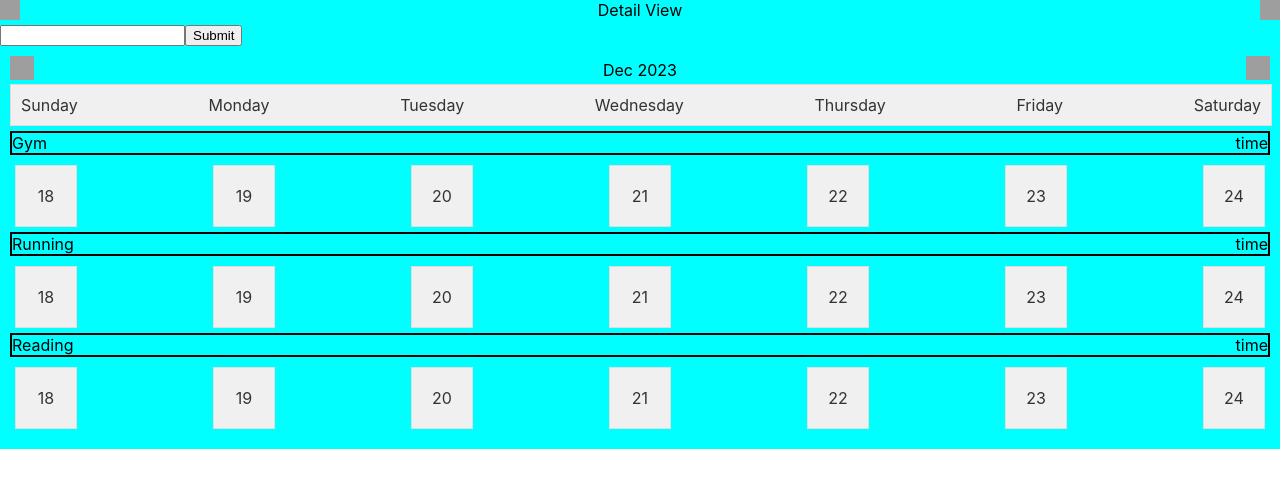
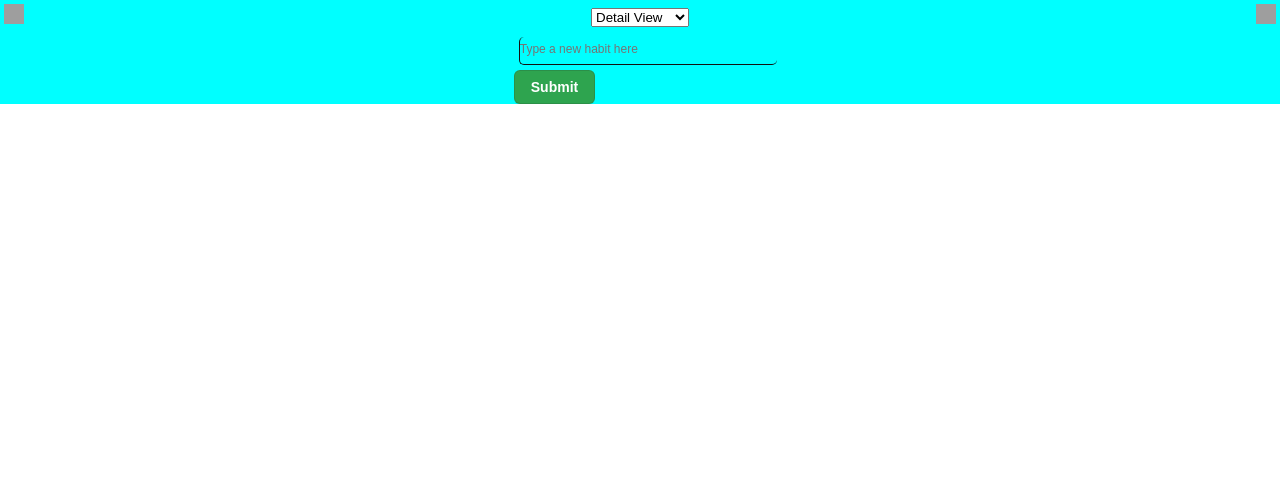
Before and after one commit to rahulpathak1501/codingninja-tracker-app, a React (Create React App) app: page / in a window 1280 px wide. Both pictures are taken after a click on the button "Add New Habit". Shown: the top 488 px of the page. Built offline with nearby package versions, Linux system fonts and the light colour scheme; grey boxes are pictures that could not be loaded.

Commit message:
Made the changes in NavBar So that it can have a dropdown menu and added few css

```diff
--- a/src/Action/index.js
+++ b/src/Action/index.js
@@ -3,6 +3,7 @@ export const ADD_HABIT = "ADD_HABIT";
 export const SWITCH_COM = "SWITCH_COM";
 export const UPDATE_CURRENT_MONTH = "UPDATE_CURRENT_MONTH";
 export const COUNT_DONE_STATUSES = "COUNT_DONE_STATUSES";
+export const UPDATE_VIEW = "UPDATE_VIEW";
 
 export function addHabit(habit) {
   console.log(habit);
@@ -33,3 +34,10 @@ export function countDoneStatuses(doneCount) {
     doneCount,
   };
 }
+
+export function updateView(viewType) {
+  return {
+    type: UPDATE_VIEW,
+    viewType,
+  };
+}
--- a/src/Reducer/index.js
+++ b/src/Reducer/index.js
@@ -4,6 +4,7 @@ import {
   SWITCH_COM,
   UPDATE_CURRENT_MONTH,
   COUNT_DONE_STATUSES,
+  UPDATE_VIEW,
 } from "../Action";
 
 const initialHabitState = {
@@ -11,6 +12,7 @@ const initialHabitState = {
   switchCom: true,
   currentMonth: new Date(),
   doneCount: {},
+  viewType: "detailView",
 };
 
 export default function habits(state = initialHabitState, action) {
@@ -35,6 +37,11 @@ export default function habits(state = initialHabitState, action) {
         ...state,
         doneCount: action.doneCount,
       };
+    case UPDATE_VIEW:
+      return {
+        ...state,
+        viewType: action.viewType,
+      };
     default:
       return state;
   }
--- a/src/component/App.js
+++ b/src/component/App.js
@@ -11,7 +11,10 @@ function App() {
 
   const habitList = useSelector((state) => state.habitList);
   const switchCom = useSelector((state) => state.switchCom);
+  const viewType = useSelector((state) => state.viewType);
   const [newHabit, setNewHabit] = useState("");
+
+  console.log(viewType);
 
   const newHabitButton = () => {
     dispatch(switchComponents(false));
@@ -28,27 +31,32 @@ function App() {
   return (
     <div className="App">
       <NavBar />
-      {switchCom && (
+      {viewType === "detailView" && (
+        <>
+          {switchCom ? (
             <>
               {habitList.map((habit, index) => (
                 <Habbit habits={habit} key={index} />
               ))}
               <button onClick={newHabitButton}>Add New Habit</button>
             </>
-      )}
-      {!switchCom && (
+          ) : (
             <div className="add-habit">
               <form onSubmit={handleNewHabit}>
                 <input
+                  className="habit-input"
                   type="text"
                   onChange={(habit) => setNewHabit(habit.target.value)}
+                  placeholder="Type a new habit here"
                   required
                 />
-            <button>Submit</button>
+                <button type="submit">Submit</button>
               </form>
             </div>
           )}
-      <HabitTrackerWeekView />
+        </>
+      )}
+      {viewType === "weeklyView" && <HabitTrackerWeekView />}
     </div>
   );
 }
--- a/src/component/NavBar.js
+++ b/src/component/NavBar.js
@@ -1,4 +1,13 @@
+import { updateView } from "../Action";
+import { useDispatch, useSelector } from "react-redux";
+
 function NavBar() {
+  const dispatch = useDispatch();
+
+  const handleViewType = (value) => {
+    dispatch(updateView(value));
+  };
+
   return (
     <div className="NavBar">
       <div className="left-side-spans">
@@ -9,7 +18,15 @@ function NavBar() {
           alt="line-width"
         />
       </div>
-      <div className=""> Detail View </div>
+      <div className="">
+        <select
+          className="menu"
+          onChange={(e) => handleViewType(e.target.value)}
+        >
+          <option value="detailView">Detail View</option>
+          <option value="weeklyView">Weekly View</option>
+        </select>
+      </div>
       <div className="rigt-side-spans">
         <img
           width="20"
--- a/src/index.css
+++ b/src/index.css
@@ -23,9 +23,13 @@ code {
 }
 .NavBar {
   display: flex;
-  flex-grow: 1;
-  justify-content: space-between;
-  width: 100%;
+    flex-grow: 1;
+    width: 100%;
+    align-items: center;
+    flex-wrap: wrap;
+    justify-content: space-between;
+    margin: 4px;
+    position: relative;
 }
 .Habbit {
   display: flex;
@@ -35,6 +39,43 @@ code {
   padding: 5px;
   width: 100%;
 }
+
+button{
+  background-color: #2ea44f;
+  border: 1px solid rgba(27, 31, 35, .15);
+  border-radius: 6px;
+  box-shadow: rgba(27, 31, 35, .1) 0 1px 0;
+  box-sizing: border-box;
+  color: #fff;
+  cursor: pointer;
+  display: inline-block;
+  font-size: 14px;
+  font-weight: 600;
+  line-height: 20px;
+  padding: 6px 16px;
+  position: relative;
+  text-align: center;
+  text-decoration: none;
+  user-select: none;
+}
+
+.habit-input{
+  border: none;
+  background-color: transparent;
+  outline: none;
+  padding: 5px 5px 8px 0px;
+  width: 100%;
+  font-size: 12px;
+  border-bottom: solid 1px #131212;
+  border-left: solid 1px #131212;
+  border-radius: 5px;
+  margin: 5px;
+}
+.habit-input:focus{
+  border-bottom: solid 1px rgb(255, 0, 0);
+  border-left: solid 1px orange;
+}
+
 .Habbit .container {
   display: flex;
   flex-direction: column;
@@ -52,6 +93,11 @@ code {
   margin: 5px;
 }
 
+.habit-nav {
+  display: flex;
+  justify-content: space-between;
+  width: 100%;
+}
 .habit-footer {
   display: flex;
   flex-wrap: wrap;
@@ -65,6 +111,8 @@ code {
 .add-habit {
   display: flex;
   width: 100%;
+  justify-content: center;
+  overflow: hidden;
 }
 
 .habit-tracker-week-view {
@@ -156,3 +204,15 @@ code {
   background-position: center;
   background-repeat: no-repeat;
 }
+.hamburger-icon {
+  cursor: pointer;
+  display: flex;
+  flex-direction: column;
+}
+
+.bar {
+  background-color: #000;
+  height: 0.1rem;
+  width: 1.5rem;
+  margin-bottom: 4px;
+}
```
Lines whose indentation alone changed are shown as unchanged.
